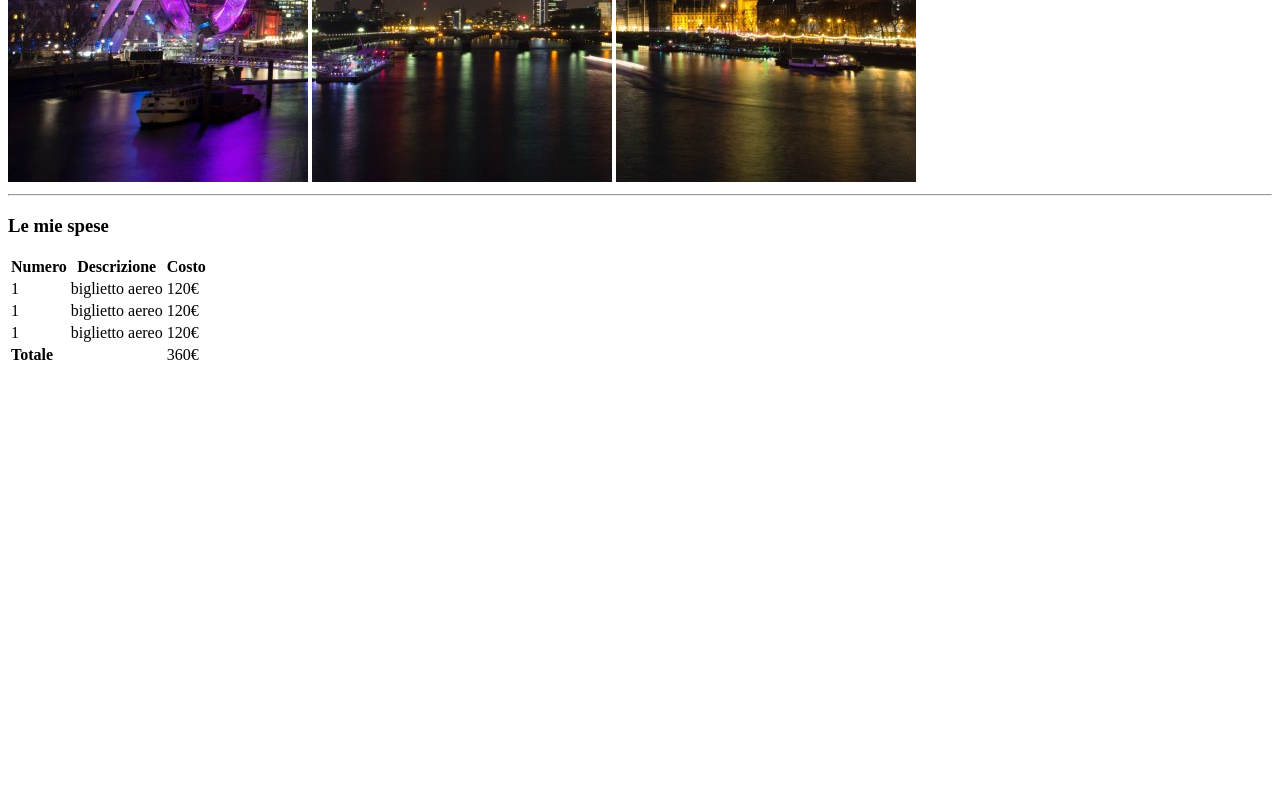
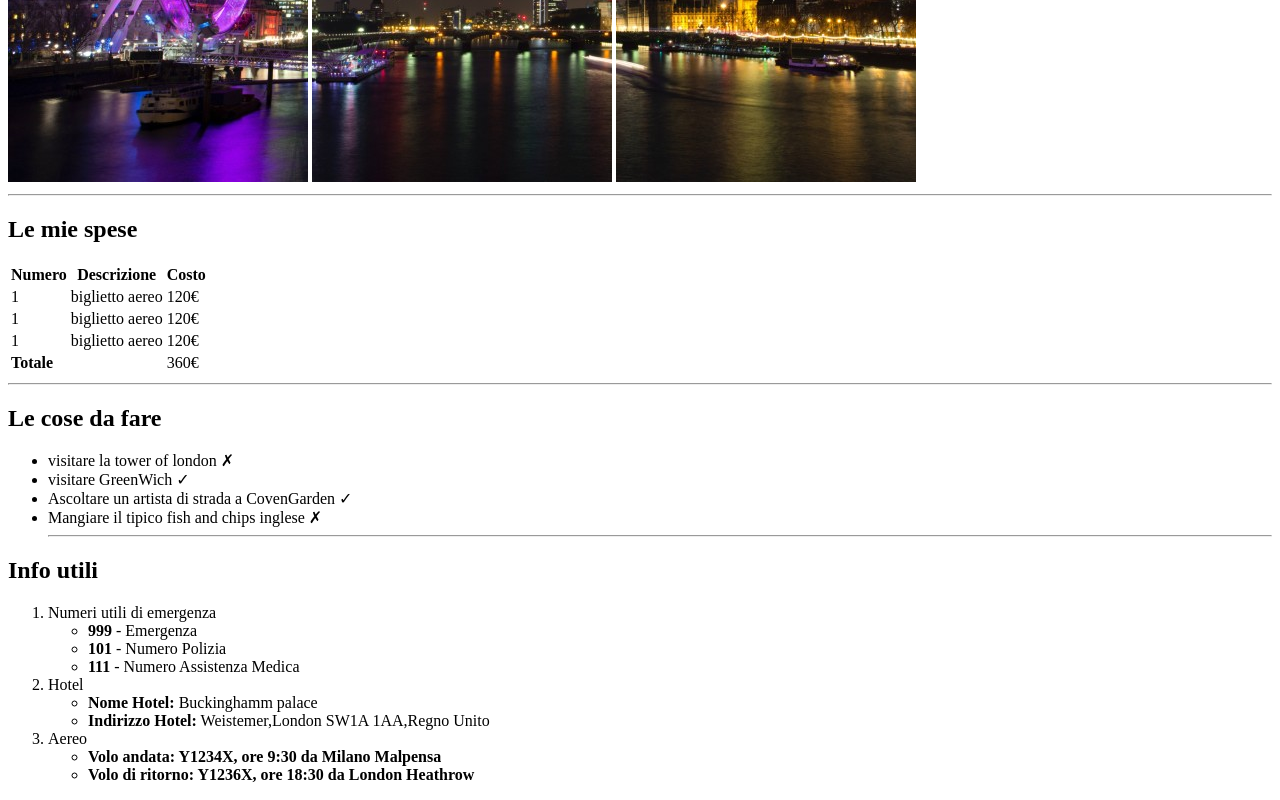
Before and after one commit to Fabio-Moschella/html-london-trip, a plain HTML site: page index.html in a window 1280 px wide. Shown: the part 485-1285 px from the top of the page. Before the commit the page ends 860 px from the top, so only its background shows below. Drawn offline with Linux system fonts and the light colour scheme.

Commit message:
add info

```diff
--- a/index.html
+++ b/index.html
@@ -23,7 +23,7 @@
 
     <section>
         <div>
-            <h3>Le mie spese</h3>
+            <h2>Le mie spese</h2>
             <!--qui inizia la tabella-->
             <table>
                 <thead>
@@ -65,8 +65,43 @@
     </section>
     <!--qui segno le cose da fare-->
     <section>
+        <hr/>
         <div>
-
+            <h2>Le cose da fare</h2>
+            <ul>
+                <li>visitare la tower of london &cross;</li>
+                <li>visitare GreenWich &check;</li>
+                <li>Ascoltare un artista di strada a CovenGarden &check;</li>
+                <li>Mangiare il tipico fish and chips inglese &cross;</li>
+                <hr/>
+           </ul>
+        </div>
+    </section>
+    <!--QUI CI SONO LE INFO UTILI-->
+    <section>
+        <div>
+            <h2>Info utili</h2>
+            <ol>
+                <li>Numeri utili di emergenza
+                    <ul>
+                        <li><b>999</b> - Emergenza</li>
+                        <li><b>101</b> - Numero Polizia</li>
+                        <li><b>111</b> - Numero Assistenza Medica</li>
+                    </ul>
+               </li>
+                <li>Hotel
+                    <ul>
+                        <li><b>Nome Hotel:</b> Buckinghamm palace </li>
+                        <li><b>Indirizzo Hotel:</b> Weistemer,London SW1A 1AA,Regno Unito</li>
+                    </ul>
+                </li>
+                <li>Aereo
+                    <ul>
+                        <li><b>Volo andata: Y1234X, ore 9:30 da Milano Malpensa</b></li>
+                        <li><b>Volo di ritorno: Y1236X, ore 18:30 da London Heathrow</b></li>
+                    </ul>
+                </li>
+           </ol>
         </div>
     </section>
   </body>
```
